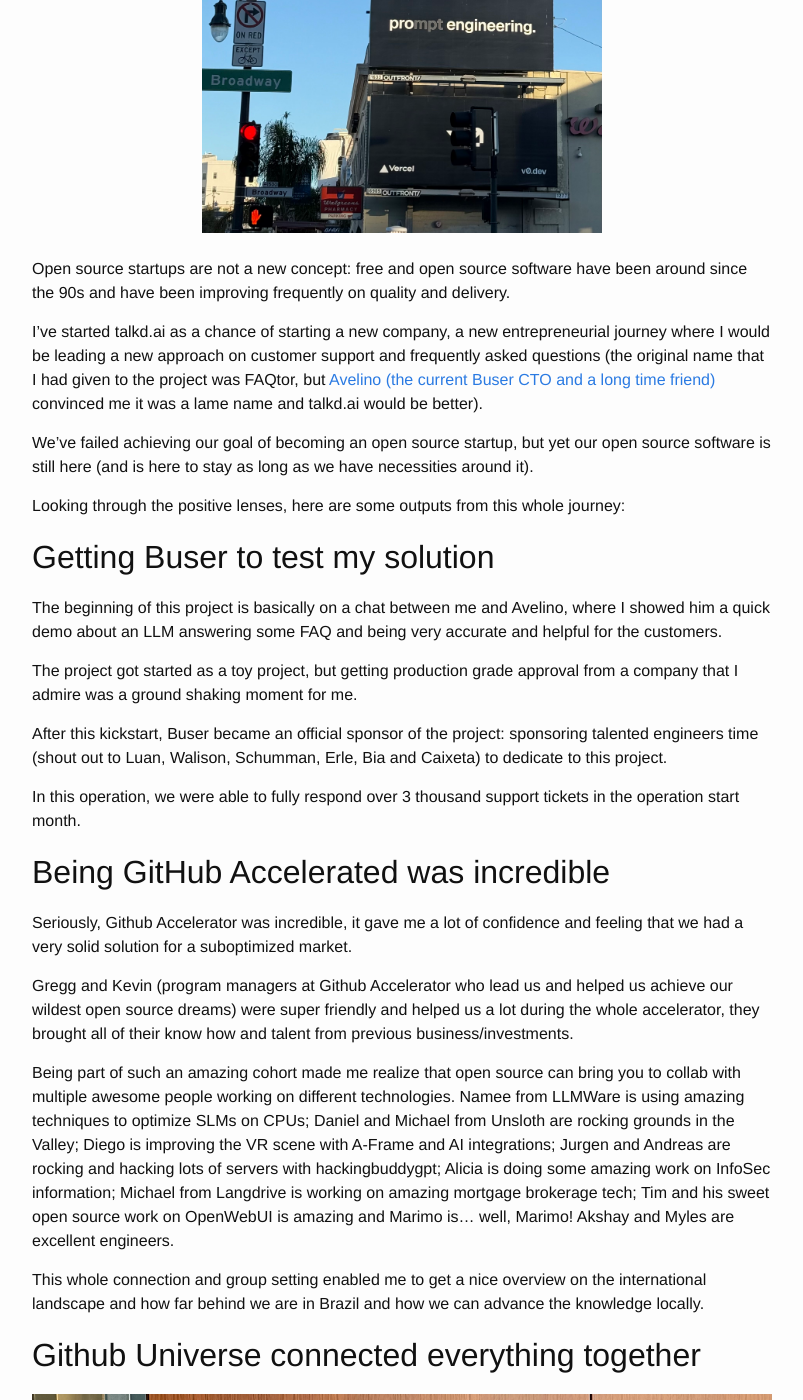
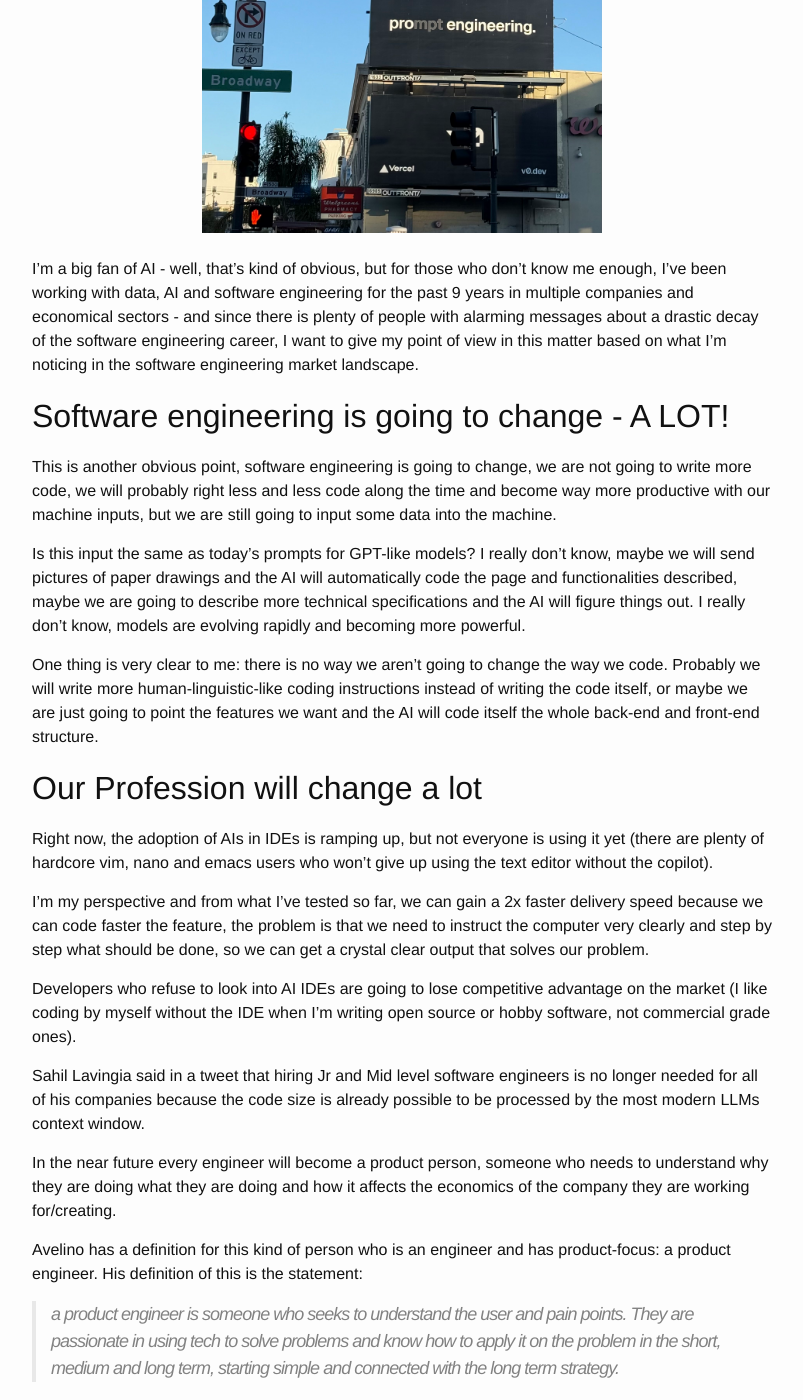
Before and after one commit to vmesel/vmesel.github.io, a Jekyll site: the page built from _posts/2025-02-13-how-our-profession-is-changing.md, in a window 1280 px wide and 1400 px high, scrolled down 309 px. Shown: the whole window, without its empty margins (238-1041 px from the left). Built offline with Jekyll 4.4.1, drawn with Linux system fonts in a browser that asks for light colours; some of the changed text lies outside the part shown.

Commit message:
new blog post (fix)

```diff
--- a/_posts/2025-02-13-how-our-profession-is-changing.md
+++ b/_posts/2025-02-13-how-our-profession-is-changing.md
@@ -1,98 +1,37 @@
 ---
 published: true
-title: Reflections on a failed Open Source Startup
+title: AI and Software Engineering Careers - How I guess everything will change
 layout: post
-tags: [open source, startups]
-categories: [open source, startups]
-permalink: failed-open-source-startup
+tags: [ai, career, software engineering]
+categories: [ai, software engineering]
+permalink: ai-and-software-engineering-careers
 thumbnail: /assets/imgs/prompt-engineering.jpg
 ---
 
-Open source startups are not a new concept: free and open source software have been around since the 90s and have been improving frequently on quality and delivery.
+I'm a big fan of AI - well, that's kind of obvious, but for those who don't know me enough, I've been working with data, AI and software engineering for the past 9 years in multiple companies and economical sectors - and since there is plenty of people with alarming messages about a drastic decay of the software engineering career, I want to give my point of view in this matter based on what I'm noticing in the software engineering market landscape.
 
-I’ve started talkd.ai as a chance of starting a new company, a new entrepreneurial journey where I would be leading a new approach on customer support and frequently asked questions (the original name that I had given to the project was FAQtor, but [Avelino (the current Buser CTO and a long time friend)](https://avelino.run/) convinced me it was a lame name and talkd.ai would be better).
+## Software engineering is going to change - A LOT!
 
-We've failed achieving our goal of becoming an open source startup, but yet our open source software is still here (and is here to stay as long as we have necessities around it).
+This is another obvious point, software engineering is going to change, we are not going to write more code, we will probably right less and less code along the time and become way more productive with our machine inputs, but we are still going to input some data into the machine.
 
-Looking through the positive lenses, here are some outputs from this whole journey:
+Is this input the same as today's prompts for GPT-like models? I really don't know, maybe we will send pictures of paper drawings and the AI will automatically code the page and functionalities described, maybe we are going to describe more technical specifications and the AI will figure things out. I really don't know, models are evolving rapidly and becoming more powerful.
 
-## Getting Buser to test my solution
+One thing is very clear to me: there is no way we aren't going to change the way we code. Probably we will write more human-linguistic-like coding instructions instead of writing the code itself, or maybe we are just going to point the features we want and the AI will code itself the whole back-end and front-end structure.
 
-The beginning of this project is basically on a chat between me and Avelino, where I showed him a quick demo about an LLM answering some FAQ and being very accurate and helpful for the customers.
+## Our Profession will change a lot
 
-The project got started as a toy project, but getting production grade approval from a company that I admire was a ground shaking moment for me.
+Right now, the adoption of AIs in IDEs is ramping up, but not everyone is using it yet (there are plenty of hardcore vim, nano and emacs users who won't give up using the text editor without the copilot).
 
-After this kickstart, Buser became an official sponsor of the project: sponsoring talented engineers time (shout out to Luan, Walison, Schumman, Erle, Bia and Caixeta) to dedicate to this project.
+I'm my perspective and from what I've tested so far, we can gain a 2x faster delivery speed because we can code faster the feature, the problem is that we need to instruct the computer very clearly and step by step what should be done, so we can get a crystal clear output that solves our problem.
 
-In this operation, we were able to fully respond over 3 thousand support tickets in the operation start month.
+Developers who refuse to look into AI IDEs are going to lose competitive advantage on the market (I like coding by myself without the IDE when I'm writing open source or hobby software, not commercial grade ones).
 
-## Being GitHub Accelerated was incredible
+Sahil Lavingia said in a tweet that hiring Jr and Mid level software engineers is no longer needed for all of his companies because the code size is already possible to be processed by the most modern LLMs context window.
 
-Seriously, Github Accelerator was incredible, it gave me a lot of confidence and feeling that we had a very solid solution for a suboptimized market.
+In the near future every engineer will become a product person, someone who needs to understand why they are doing what they are doing and how it affects the economics of the company they are working for/creating.
 
-Gregg and Kevin (program managers at Github Accelerator who lead us and helped us achieve our wildest open source dreams) were super friendly and helped us a lot during the whole accelerator, they brought all of their know how and talent from previous business/investments.
+Avelino has a definition for this kind of person who is an engineer and has product-focus: a product engineer. His definition of this is the statement:
 
-Being part of such an amazing cohort made me realize that open source can bring you to collab with multiple awesome people working on different technologies. Namee from LLMWare is using amazing techniques to optimize SLMs on CPUs; Daniel and Michael from Unsloth are rocking grounds in the Valley; Diego is improving the VR scene with A-Frame and AI integrations; Jurgen and Andreas are rocking and hacking lots of servers with hackingbuddygpt; Alicia is doing some amazing work on InfoSec information; Michael from Langdrive is working on amazing mortgage brokerage tech; Tim and his sweet open source work on OpenWebUI is amazing and Marimo is… well, Marimo! Akshay and Myles are excellent engineers.
+> a product engineer is someone who seeks to understand the user and pain points. They are passionate in using tech to solve problems and know how to apply it on the problem in the short, medium and long term, starting simple and connected with the long term strategy.
 
-This whole connection and group setting enabled me to get a nice overview on the international landscape and how far behind we are in Brazil and how we can advance the knowledge locally.
-
-## Github Universe connected everything together
-
-<img src="/assets/imgs/github-universe.jpg" alt="Me on the entrance to GitHub Universe">
-
-Being brief here, Github Universe enabled me to connect all of the dots from the past to the moment.
-
-It made me understand why I value open source so much and why I do still believe that this is the best model for a good technological future.
-
-## I was able to get involved in multiple awesome agentic workflows
-
-I worked on 2 politician bots fully automated with AI; Buser’s sales and support agent and other many smaller projects.
-
-The technology is here to stay, more people are embracing it and more and more solutions are using groundbreaking scientific knowledge to better create human-machine interfaces.
-
-## But now, the not so obvious or pretty part… the market is rough and technology is initial
-
-Who was thinking about using LLMs for customer support? ~no one~ Everyone was looking at the same possible use cases as I was.
-
-The solution for the problem is quite simple: you just define a very good FAQ content, deploy it to your vector database and improve the prompt in order to make it use the voice tone and brand aspects you want to.
-
-WRONG! There are lots of usecases where, having a misleading prompt or when the LLM hallucinates, a major customer support issue can popup without the proper guard rails.
-
-Chevrolet even lost some money selling a Tahoe (a car we don’t have in Brazil) for a single dollar.
-## Competition is very talented
-
-Even though every single person doesn’t have all of the knowledge of the world, there are thought leaders that can create a new wave of concepts using a single simple idea.
-
-Cloudhumans (Brazilian company) are basically tackling the same problem on the commercial side, and they are doing amazing tech with ClaudIA.
-
-Advolve is working on top notch Martech AI, fully automating creative and strategic marketing workflows.
-
-Those are just two examples, major players are already implementing the LLM layer onto their support software, which, as they already have customers and incoming tickets for those customers, they will have the lead of the market.
-
-## I didn’t find a Product Market Fit
-
-Honestly, I did search for a market that would receive our technology and know how, but I wasn’t able to find a good enough market that would justify spending the next 20 years working on it.
-
-I do care about how AI can leverage our knowledge and empower better customer support, but I really think the underlying technology is cooler than the application that I found.
-
-Looking backwards, the perspective was different some months ago. The market was still very young and not many models were available, but right now we are looking through a very accelerated landscape.
-
-## TLDR
-
-If you don’t want to read the whole article, here is a brief summary of what I shared here:
-
-1) Avelino is an excellent partner and open source contributor
-
-2) Buser is an amazing company (now I’m working for them and maintaining our talkd.ai instance internally)
-
-3) Github Accelerator and Universe changed my life, gave me awesome friends I’ll never forget and connections that I have never thought I would make
-
-4) The Customer Support technologies using LLMs are getting widespread, making the market rough and very competitive (race to the bottom is not my type of strategy)
-
-5) I didnt find a quite good PMF with my experience and knowledge
-
-## Is talkd.ai dying?
-
-No! It’s not! We are still up, running and proud to be open source.
-
-But the business talkd.ai is not worth investing money or time into making it a VC backable business, that would require more niche tactics and specific knowledge that is not under my watch and scope right now.
+I like his point of view and that's where I'm steering my career to and that's what I think the future of software engineering is heading to. What are your thoughts on this? Share this post and your thoughts on this!
```
